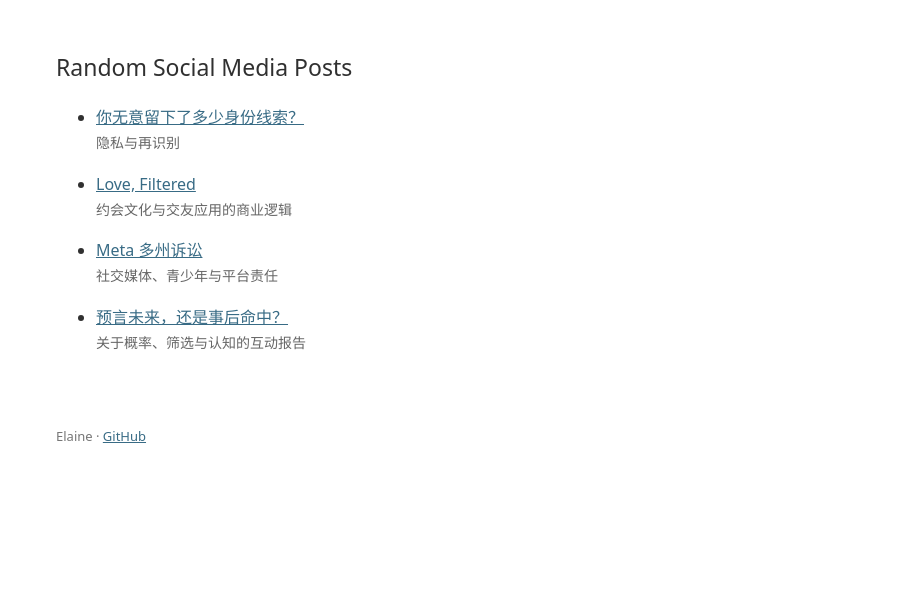
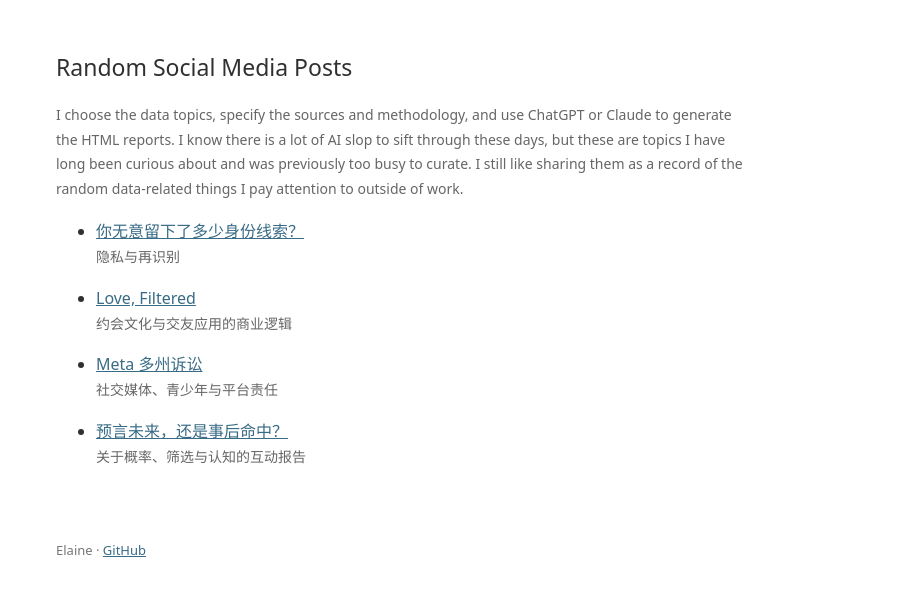
Before and after one commit to Elaineyex/Elaineyex.github.io, a plain HTML site: page index.html in a window 1280 px wide. Shown: the part 356-948 px from the top of the page, without its empty margins (184-1095 px from the left). Before the commit the page ends 834 px from the top, so only its background shows below. Drawn offline with Linux system fonts and the light colour scheme.

Commit message:
Add note about reports

```diff
--- a/index.html
+++ b/index.html
@@ -11,7 +11,7 @@ body{margin:0;color:#303030;background:#fff;font-family:system-ui,-apple-system,
 <body>
 <header><nav><a class="name" href="#">Elaine</a><div><a href="#about">About</a><a href="#reports">Posts</a><a href="https://github.com/Elaineyex">GitHub ↗</a></div></nav></header>
 <main><section id="about"><div class="intro"><h1>Elaine (she/they)</h1><p>I enjoy statistics and the process of turning complex problems into hypotheses that can be explored and tested with data.</p><p>I have a Master's degree in Health Data Science and a Bachelor's degree in Statistical &amp; Data Sciences and Psychology.</p></div><img src="portrait.png" alt="Illustration of Elaine holding a mug" width="220" height="220"></section>
-<section id="reports"><h2>Random Social Media Posts</h2><ul>
+<section id="reports"><h2>Random Social Media Posts</h2><p style="font-size:14px;color:#666">I choose the data topics, specify the sources and methodology, and use ChatGPT or Claude to generate the HTML reports. I know there is a lot of AI slop to sift through these days, but these are topics I have long been curious about and was previously too busy to curate. I still like sharing them as a record of the random data-related things I pay attention to outside of work.</p><ul>
 <li><a href="reports/privacy_social_cards_v7.html">你无意留下了多少身份线索？</a><span>隐私与再识别</span></li>
 <li><a href="reports/dating_app_business_report.html">Love, Filtered</a><span>约会文化与交友应用的商业逻辑</span></li>
 <li><a href="reports/meta_multistate_vertical_report.html">Meta 多州诉讼</a><span>社交媒体、青少年与平台责任</span></li>
```
